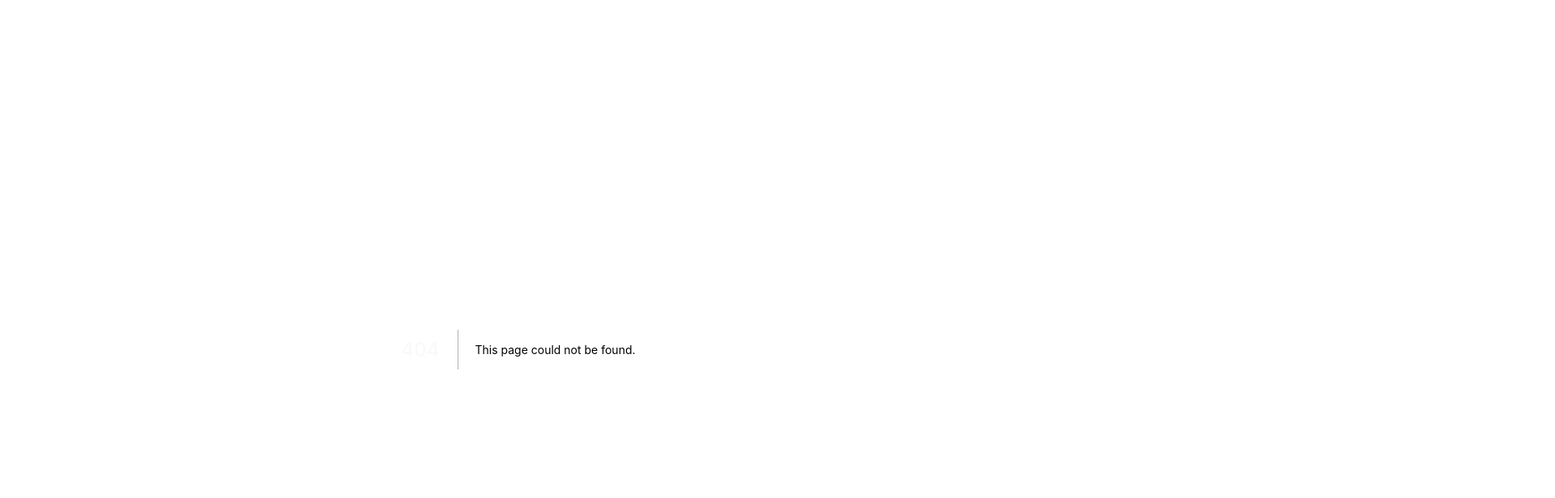
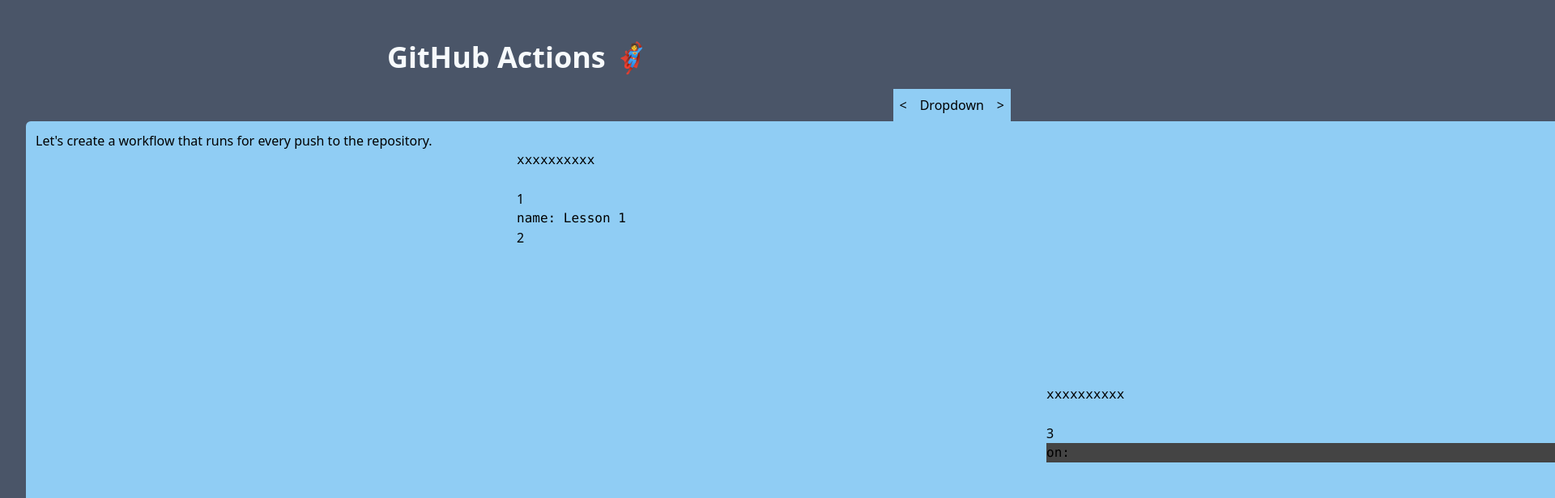
Before and after one commit to cschleiden/github-actions-hero, a Next.js app: page /lessons/1 in a window 1280 px wide. Before the commit this address had no page. Shown: the top 616 px of the page at 81% size, 1920 px wide, since content can reach past the window. Built offline with nearby package versions, Linux system fonts and the light colour scheme.

Commit message:
First draft of UI

```diff
--- a/src/components/workflowEditor.module.css
+++ b/src/components/workflowEditor.module.css
@@ -1,7 +1,7 @@
-.foo {
-    background: grey;
+.editorWrapper {
+    overflow-y: scroll;
 }
 
-.editor {
-    overflow-y: scroll;
+.editor :global(.CodeMirror-line) {
+    background: #444 !important;
 }
--- a/src/components/workflowEditor.tsx
+++ b/src/components/workflowEditor.tsx
@@ -3,205 +3,100 @@
 import { UnControlled as ReactCodeMirror } from "react-codemirror2";
 import style from "./workflowEditor.module.css";
 
-interface Region {
-  start: CodeMirror.Position;
-  end: CodeMirror.Position;
+//
+// Tried some different options here, see 23970c432107ad13ad4f079ea524936353c87dd4 but for now
+// going to use different editors for the different regions.
+//
+
+interface Range {
+  start: number;
+  end: number;
+  editable: boolean;
+  text: string;
 }
 
-function foo(
-  token: string,
-  workflow: string
-): {
-  workflow: string;
-  readonlyRegions: Region[];
-  editableRegions: Region[];
-} {
-  const readonlyRegions: Region[] = [];
-  const editableRegions: Region[] = [];
-
-  let readonlyStart: CodeMirror.Position | undefined = { line: 0, ch: 0 };
-  let editableStart: CodeMirror.Position | undefined;
+function getRanges(token: string, workflow: string): Range[] {
+  const ranges: Range[] = [];
 
   const lines = workflow.split("\n");
+
+  // Start off readonly
+  let start = 0;
+  let editable = false;
   for (let i = 0; i < lines.length; ++i) {
-    let tokensPerLine = 0;
-    let tokenPos = -1;
-    while ((tokenPos = lines[i].indexOf(token, tokenPos + 1)) !== -1) {
-      ++tokensPerLine;
-      // Found a token, determine what to do
-      if (!readonlyStart) {
-        // End an editable region,
-        editableRegions.push({
-          start: editableStart,
-          end: { line: i, ch: tokenPos },
+    const lineEditable = lines[i].startsWith(token);
+
+    if (editable != lineEditable) {
+      // End region
+      ranges.push({
+        start,
+        end: i,
+        editable,
+        text: lines
+          .slice(start, i)
+          .join("\n")
+          .replace(new RegExp(token, "g"), ""),
       });
-        editableStart = undefined;
 
-        // begin a readonly one
-        readonlyStart = { line: i, ch: tokenPos + 1 };
-      } else {
-        // End a readonly region,
-        readonlyRegions.push({
-          start: readonlyStart,
-          end: { line: i, ch: tokenPos - 1 },
-        });
-        readonlyStart = undefined;
-
-        // Begin an editable one
-        editableStart = { line: i, ch: tokenPos };
-      }
+      start = i;
+      editable = lineEditable;
     }
   }
 
-  if (readonlyStart) {
-    // Assume the last region is readonly
-    readonlyRegions.push({
-      start: readonlyStart,
-      end: { line: lines.length + 1, ch: 99999 },
+  // End the last region
+  ranges.push({
+    start,
+    end: lines.length,
+    editable,
+    text: lines
+      .slice(start, lines.length)
+      .join("\n")
+      .replace(new RegExp(token, "g"), ""),
   });
+
+  return ranges;
 }
 
-  return {
-    workflow: workflow.replace(new RegExp(token, "g"), ""),
-    editableRegions,
-    readonlyRegions,
-  };
-}
+export const Editor: React.FC<{
+  workflow: string;
+  change: (value: string) => void;
+}> = ({ workflow, change }) => {
+  const editors = React.useRef<CodeMirror.Editor[]>([]);
 
-function posInRange(
-  pos: CodeMirror.Position,
-  rangeFrom: CodeMirror.Position,
-  rangeEnd: CodeMirror.Position
-): boolean {
-  return (
-    pos.line >= rangeFrom.line &&
-    pos.ch >= rangeFrom.ch &&
-    pos.line <= rangeEnd.line &&
-    pos.ch <= rangeEnd.ch
-  );
-}
-
-export const Editor: React.FC<{ workflow: string }> = ({ workflow }) => {
-  const editor = React.useRef<CodeMirror.Editor>();
-
-  const {
-    workflow: transformedWorkflow,
-    editableRegions,
-    readonlyRegions,
-  } = foo("@", workflow);
-
-  React.useEffect(() => {
-    if (editor.current) {
-      const editableMarks = editableRegions.map((r) => {
-        if (r.start.line != r.end.line) {
-          // Multline region, add line styles
-          for (let l = r.start.line; l <= r.end.line; ++l) {
-            editor.current.addLineClass(l, "", style.foo);
-          }
-        }
-
-        return editor.current.markText(r.start, r.end, {
-          className: style.foo,
-          clearWhenEmpty: false,
-          inclusiveLeft: true,
-          inclusiveRight: true,
-        });
-      });
-
-      editor.current.on("beforeSelectionChange", ((
-        doc,
-        obj: {
-          update: (any: any[]) => void;
-          ranges: {
-            head: CodeMirror.Position;
-            anchor: CodeMirror.Position;
-          }[];
-        }
-      ) => {
-        if (!doc) {
-          return;
-        }
-
-        // Prevent multi-range selection
-        if (obj.ranges && obj.ranges.length > 1) {
-          obj.update([]);
-          return;
-        }
-
-        const { head, anchor } = obj.ranges[0];
-        if (head.line === anchor.line && head.ch === anchor.ch) {
-          return;
-        }
-
-        for (const em of editableMarks) {
-          // Check if edit spans any of editable regions
-          const range = em.find();
-          const anchorInRange = posInRange(anchor, range.from, range.to);
-          const headInRange = posInRange(head, range.from, range.to);
-          if ((anchorInRange || headInRange) && anchorInRange !== headInRange) {
-            // Selection covers this range, restrict selection to it
-            obj.update([
-              {
-                head: range.from,
-                anchor: range.to,
-              },
-            ]);
-            return;
-          }
-        }
-      }) as any);
-
-      editor.current.on("beforeChange", (doc, obj) => {
-        // Prevent editable regions from being removed
-        for (const em of editableMarks) {
-          // Check if edit spans any of editable regions
-          const r = em.find();
-          const x = posInRange(obj.from, r.from, r.to);
-          const y = posInRange(obj.to, r.from, r.to);
-          if ((x || y) && x != y) {
-            obj.cancel();
-            return;
-          }
-        }
-      });
-
-      readonlyRegions.forEach((r) => {
-        editor.current.markText(r.start, r.end, {
-          readOnly: true,
-          atomic: true,
-          inclusiveLeft: true,
-          inclusiveRight: true,
-          //   selectLeft: false,
-          //   selectRight: false,
-          handleMouseEvents: false,
-        });
-      });
-    }
-  }, [workflow]);
+  const ranges = getRanges("@", workflow);
 
   return (
-    <div className={style.editor}>
+    <div className={style.editorWrapper}>
+      {ranges.map((r, i) => (
         <ReactCodeMirror
-        editorDidMount={(e) => (editor.current = e)}
-        value={transformedWorkflow}
+          key={i}
+          className={(r.editable && style.editor) || ""}
+          editorDidMount={(e) => (editors.current[i] = e)}
+          value={r.text}
           options={{
             mode: "yaml",
             theme: "monokai",
             lineNumbers: true,
             scrollbarStyle: null,
+            viewportMargin: Infinity,
+            readOnly: !r.editable,
+            firstLineNumber: r.start + 1,
+          }}
+          onChange={(editor, data, value) => {
+            const v = ranges.map((r) => r.text);
+            v[i] = value;
+
+            // Updates line numbers
+            let start = 1;
+            ranges.forEach((r, i) => {
+              editors.current[i].setOption("firstLineNumber", start);
+              start += editors.current[i].getValue().split("\n").length;
+            });
+
+            change(v.join("\n"));
           }}
         />
-      <ReactCodeMirror
-        value={transformedWorkflow}
-        options={{
-          mode: "yaml",
-          theme: "monokai",
-          lineNumbers: true,
-          firstLineNumber: 18,
-          scrollbarStyle: null,
-          readOnly: true,
-        }}
-      />
+      ))}
     </div>
   );
 };
--- /dev/null
+++ b/src/lessons/1.ts
@@ -0,0 +1,17 @@
+import { Lesson } from "./lesson";
+
+export const Lesson1: Lesson = {
+  description:
+    "Let's create a workflow that runs for every push to the repository.",
+
+  workflow: `name: Lesson 1
+
+@on: @
+
+steps:
+  lesson1:
+    steps:
+    - runs: echo "Success!`,
+
+  runtimeModel: {},
+};
--- /dev/null
+++ b/src/lessons/2.ts
@@ -0,0 +1,16 @@
+import { Lesson } from "./lesson";
+
+export const Lesson2: Lesson = {
+  description: "Trigger a workflow when an issue is labeled",
+
+  workflow: `name: Lesson 2
+
+@on: [push] @
+
+steps:
+  lesson2:
+    steps:
+    - runs: echo "Success!`,
+
+  runtimeModel: {},
+};
--- /dev/null
+++ b/src/lessons/index.ts
@@ -0,0 +1,4 @@
+import { Lesson1 } from "./1";
+import { Lesson2 } from "./2";
+
+export const Lessons = [Lesson1, Lesson2];
--- a/src/lessons/lesson.ts
+++ b/src/lessons/lesson.ts
@@ -1,5 +1,16 @@
-interface Lesson {
+export interface Lesson {
+  /**
+   * Description of lesson
+   */
   description: string;
 
+  /**
+   * Workflow file content
+   */
   workflow: string;
+
+  /**
+   *
+   */
+  runtimeModel: any; // TODO: CS:
 }
--- /dev/null
+++ b/src/lib/workflow.ts
@@ -0,0 +1,86 @@
+/** Generic map */
+type KeyValueMap = { [key: string]: string | number | boolean };
+
+interface OnTypes {
+  types: string[];
+}
+
+type On = string | string[] | { [on: string]: OnTypes };
+
+interface RunStep {
+  run: string;
+
+  "working-directory"?: string;
+
+  shell?: any;
+}
+
+interface CheckoutStep {
+  uses: string;
+}
+
+type Step = {
+  id?: string;
+
+  if?: any;
+
+  name?: string;
+
+  with?: KeyValueMap;
+
+  env?: EnvMap;
+
+  "continue-on-error"?: boolean;
+
+  "timeout-minutes"?: number;
+} & (RunStep | CheckoutStep);
+
+interface Job {
+  name?: string;
+
+  needs?: string | string[];
+
+  "runs-on": string | string[];
+
+  outputs?: { [outputId: string]: string };
+
+  env?: EnvMap;
+
+  defaults?: any;
+
+  if?: any;
+
+  steps: Step;
+
+  "timeout-minutes"?: number;
+
+  strategy?: Strategy;
+
+  "continue-on-error"?: boolean;
+
+  container?: any;
+
+  services?: any;
+}
+
+interface Strategy {
+  matrix: { [key: string]: string[] };
+
+  "fail-fast"?: boolean;
+
+  "max-parallel"?: number;
+}
+
+type EnvMap = KeyValueMap;
+
+interface Workflow {
+  name?: string;
+
+  on: On;
+
+  env?: EnvMap;
+
+  defaults?: any;
+
+  jobs: { [jobId: string]: Job };
+}
--- a/src/pages/index.tsx
+++ b/src/pages/index.tsx
@@ -1,22 +1,11 @@
+import Link from "next/link";
 import * as React from "react";
 
 export default () => {
   return (
-    <>
-      <div className="flex justify-center p-3">
-        <h1>GitHub Actions Hero</h1>
-      </div>
-      <div className="flex">
-        <div className="flex flex-col flex-1 bg-blue-300 rounded-md rounded-r-none p-3">
-          <div>Editor</div>
-          <div className="self-end">
-            <button className="p-2">Go</button>
-          </div>
-        </div>
-        <div className="flex-1 bg-gray-300 rounded-md rounded-l-none p-3">
-          Chart
-        </div>
-      </div>
-    </>
+    <div className="flex flex-1 flex-col justify-center items-center h-screen w-screen">
+      <h1>Become a GitHub Actions Hero</h1>
+      <Link href="lessons/1">Start</Link>
+    </div>
   );
 };
--- /dev/null
+++ b/src/pages/lessons/[lesson].tsx
@@ -0,0 +1,72 @@
+import { NextPage } from "next";
+import dynamic from "next/dynamic";
+import Link from "next/link";
+import { Lessons } from "../../lessons";
+
+const DynamicEditor = dynamic(
+  () => import("../../components/workflowEditor").then((x) => x.Editor),
+  {
+    loading: () => <p>Loading ...</p>,
+    ssr: false,
+  }
+);
+
+const LessonPage: NextPage<{ lesson: number }> = ({ lesson }) => {
+  const l = Lessons[lesson - 1];
+
+  return (
+    <>
+      <div className="flex justify-center p-3">
+        <h1>GitHub Actions 🦸</h1>
+      </div>
+      <div className="flex justify-end">
+        <Link as={`/lessons/${lesson - 1}`} href="/lessons/[lesson]">
+          <button disabled={lesson <= 1}>&lt;</button>
+        </Link>
+        <button>Dropdown</button>
+        <Link as={`/lessons/${lesson + 1}`} href="/lessons/[lesson]">
+          <button>&gt;</button>
+        </Link>
+      </div>
+      <div className="flex">
+        <div className="flex flex-col flex-1 bg-blue-300 rounded-md rounded-r-none p-3">
+          <div>{l.description}</div>
+          <div>
+            <DynamicEditor
+              workflow={l.workflow}
+              change={(v) => console.log(v)}
+            />
+          </div>
+          <div className="self-end">
+            <button className="p-2">Run workflow</button>
+          </div>
+        </div>
+        <div className="flex-1 bg-gray-300 rounded-md rounded-l-none p-3">
+          Chart
+          <svg
+            width="300"
+            height="100"
+            viewBox="0 0 603 228"
+            fill="none"
+            xmlns="http://www.w3.org/2000/svg"
+          >
+            <path
+              d="M330.5 29.5H582.5C593.546 29.5 602.5 38.4543 602.5 49.5V178.5C602.5 189.546 593.546 198.5 582.5 198.5H330.5C330.5 214.516 317.516 227.5 301.5 227.5C285.484 227.5 272.5 214.516 272.5 198.5H20.5C9.45432 198.5 0.5 189.546 0.5 178.5V49.5C0.5 38.4543 9.4543 29.5 20.5 29.5H272.5C272.5 13.4837 285.484 0.5 301.5 0.5C317.516 0.5 330.5 13.4837 330.5 29.5Z"
+              fill="#C4C4C4"
+            />
+            <circle cx="302" cy="198" r="20" fill="#717171" />
+            <circle cx="302" cy="29" r="20" fill="#717171" />
+          </svg>
+        </div>
+      </div>
+    </>
+  );
+};
+
+LessonPage.getInitialProps = (context) => {
+  const lesson = parseInt(context.query["lesson"] as string, 10);
+
+  return { lesson };
+};
+
+export default LessonPage;
--- a/styles/main.css
+++ b/styles/main.css
@@ -1,6 +1,9 @@
 @import "tailwindcss/base";
 @import "tailwindcss/components";
 @import "tailwindcss/utilities";
+
+@import "../node_modules/codemirror/lib/codemirror.css";
+@import "../node_modules/codemirror/theme/monokai.css";
 
 body {
   @apply bg-gray-700 p-8
@@ -13,3 +16,7 @@
 button {
   @apply p-2 bg-blue-300
 }
+
+.CodeMirror {
+    height: auto !important;
+}
```
Also changed, not shown: package.json (+6 -1 lines), src/lib/runtimeModel.ts (+6 -3 lines), 2 other files (tests, documents, lock files or other folders). Lines whose indentation alone changed are shown as unchanged.
